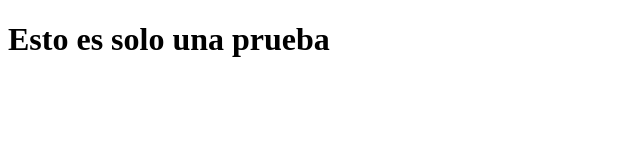
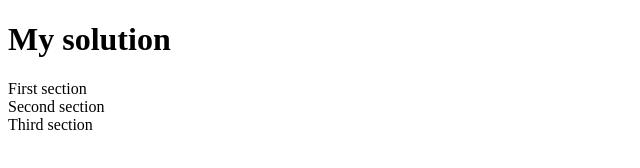
Before and after one commit to rivalc/module2-solution, a plain HTML site: page index.html in a window 1280 px wide. Shown: the whole page, without its empty margins (0-640 px from the left). Drawn offline with Linux system fonts and the light colour scheme.

Commit message:
My first page

```diff
--- a/index.html
+++ b/index.html
@@ -1,9 +1,16 @@
 <!DOCTYPE html>
 <html>
 <head>
-	<title>Prueba</title>
+<meta charset="utf-8">
+<title>Module2 solution</title>
+
 </head>
 <body>
-<h1>Esto es solo una prueba</h1>
+<h1>My solution</h1>
+
+<section>First section</section>
+<section>Second section</section>
+<section>Third section</section>
+
 </body>
 </html>
```
